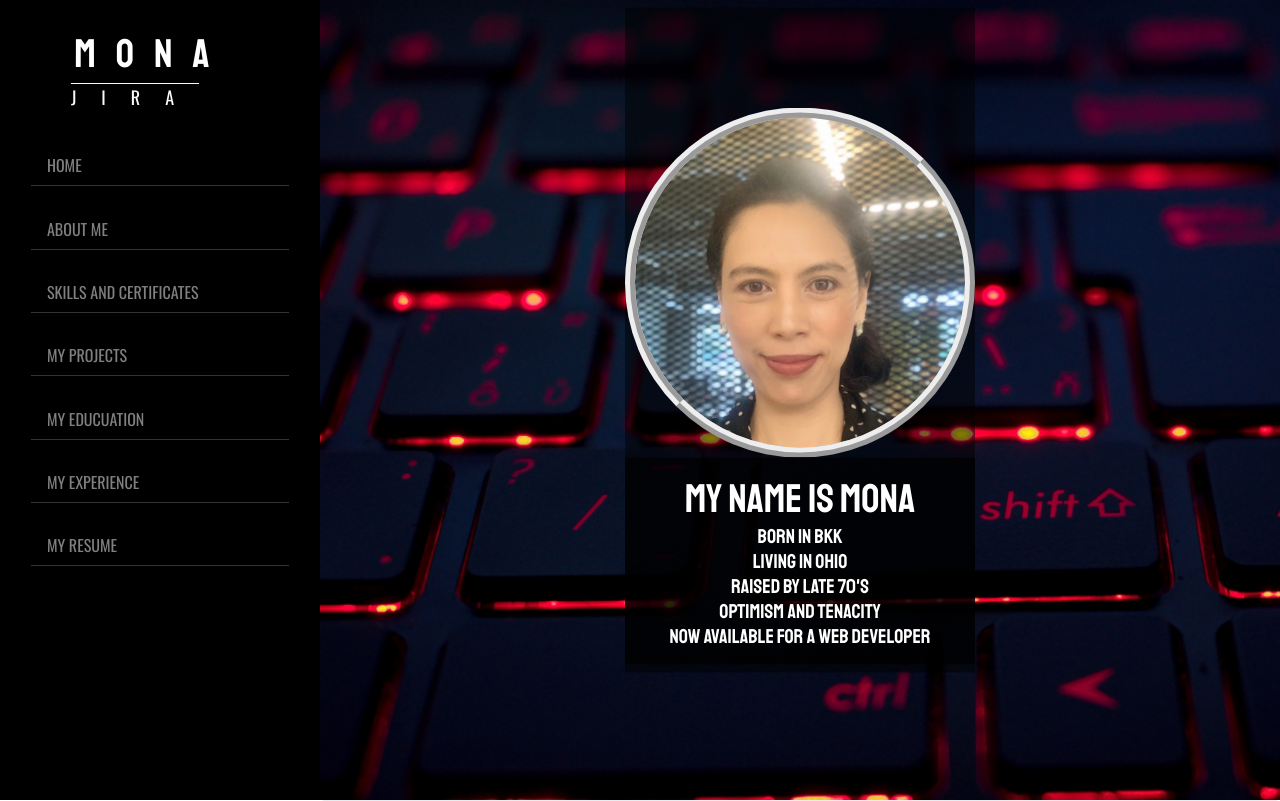
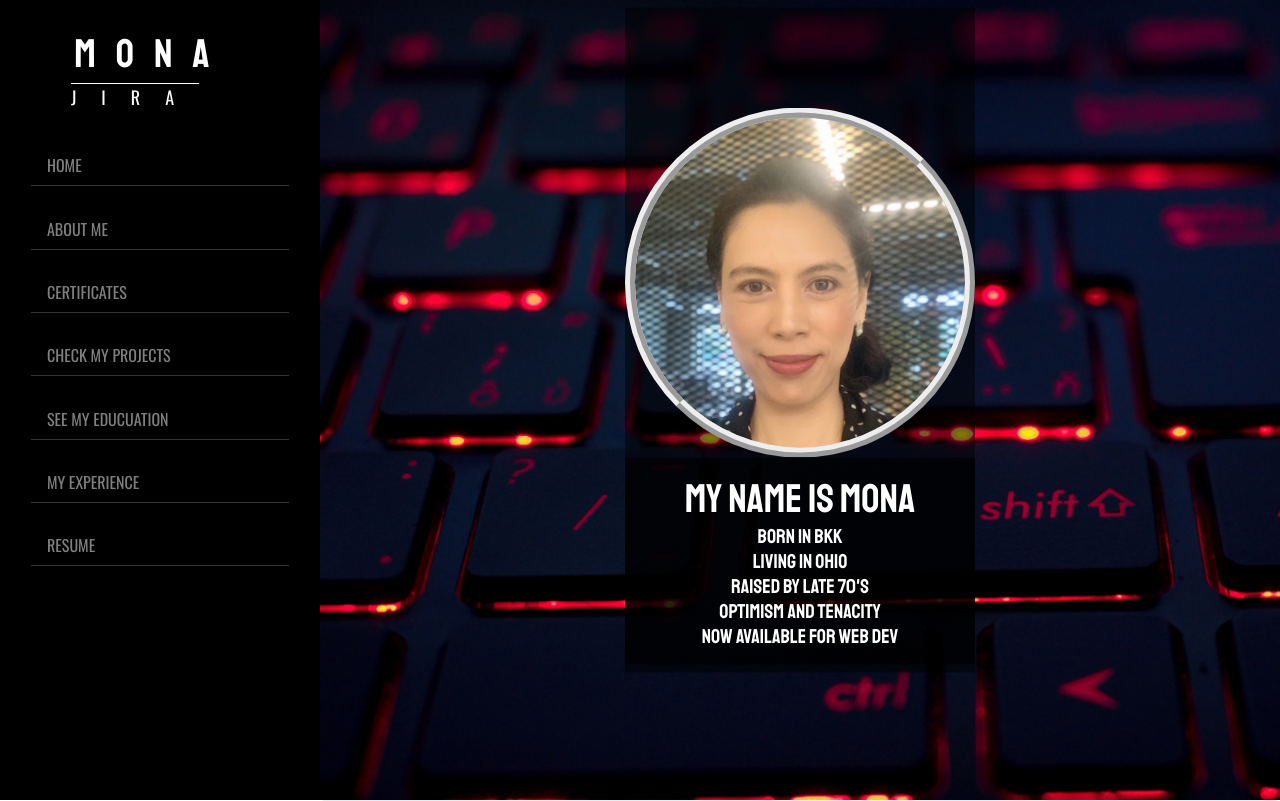
Before and after one commit to monaesthetician/portfolio, a PHP site: page /index.html in a window 1280 px wide. Shown: the top 801 px of the page. Run offline with PHP 8.4, Linux system fonts and the light colour scheme; some libraries are stand-ins or nearby versions; some web fonts are replaced.

Commit message:
updated resume2

```diff
--- a/index.html
+++ b/index.html
@@ -10,7 +10,8 @@
     <link rel="stylesheet" href="https://stackpath.bootstrapcdn.com/bootstrap/4.4.1/css/bootstrap.min.css" integrity="sha384-Vkoo8x4CGsO3+Hhxv8T/Q5PaXtkKtu6ug5TOeNV6gBiFeWPGFN9MuhOf23Q9Ifjh" crossorigin="anonymous">
     <link rel="stylesheet" href="https://cdnjs.cloudflare.com/ajax/libs/font-awesome/4.7.0/css/font-awesome.min.css">
     <link rel="stylesheet" href="./style.css">
-    <link rel="icon" type="image/png" href="./assets/thFlag.ico">
+    <link rel="icon" type="image/png" sizes="32x32" href="./assets/favicon-32x32.png">
+
 
     <title>MONA's Portfolio</title>
 
@@ -32,11 +33,11 @@
                     <div class="d-flex flex-column">
                         <a href="#home" class="nav-item nav-link text-white-50 font-os font-size-16 active">home</a>
                         <a href="https://monaesthetician.github.io/aboutMe/" class="nav-item nav-link text-white-50 font-os font-size-16 active">About me</a>
-                        <a href="#skills" class="nav-item nav-link text-white-50 font-os font-size-16 active">skills and certificates</a>
-                        <a href="#projects" class="nav-item nav-link text-white-50 font-os font-size-16 active">my projects</a>
-                        <a href="#education" class="nav-item nav-link text-white-50 font-os font-size-16 active">my educuation</a>
+                        <a href="#skills" class="nav-item nav-link text-white-50 font-os font-size-16 active">certificates</a>
+                        <a href="#projects" class="nav-item nav-link text-white-50 font-os font-size-16 active">check my projects</a>
+                        <a href="#education" class="nav-item nav-link text-white-50 font-os font-size-16 active">see my educuation</a>
                         <a href="#experience" class="nav-item nav-link text-white-50 font-os font-size-16 active">my experience</a>
-                        <a href="#resume" class="nav-item nav-link text-white-50 font-os font-size-16 active">my Resume</a>
+                        <a href="#resume" class="nav-item nav-link text-white-50 font-os font-size-16 active">Resume</a>
                         <!-- <a href="#footer" class="nav-item nav-link text-white-50 font-os font-size-16 active">Reach me</a> -->
 
                     </div>
@@ -59,7 +60,7 @@
                             <div class="author-img"></div>
                               <h1 class="text-white font-staat font-size-40 text-uppercase py-3">My name is  MONA
                                 <br><p>born in Bkk<br>living in ohio<br>raised by late 70's<br>optimism and tenacity
-                                 <br>now available for a web developer</p></h1>
+                                 <br>now available for web dev</p></h1>
                      </div>
 
                   </div>
@@ -253,7 +254,7 @@
                         <a href="https://www.waltham.ac.uk/"><h4>Waltham Forest College • 2014-2015</h4></a>
                         <p>English for Speaker of Other Languages (ESOL) in London, UK</p>
                     <br>
-                        <a href="https://www.spu.ac.th/"><h4>Bachelors of arts • Sripatum University • 1995 - 1999 </h4></a>
+                        <a href="https://www.spu.ac.th/"><h4>Bachelors of Communications Arts • Sripatum University • 1995 - 1999 </h4></a>
                         <p>Communications/Advertising in Bangkok, Thailand</p>
                       </ul>
                     </div>
@@ -269,14 +270,14 @@
 
                             <ul class="font-ram text-muted mt-3">
                               <h2>Selected experience</h2>
-                                <li>Media agency clients delivering renewable revenue exceeding
-                                    2,000,000 baht per month. Balanced role between hunting new clients and internal coordinator.
-                                    Liaison between the client and graphic designers; determined client needs through an in depth interview process, wrote the print advertisements
-                                    and directed the graphic. Increased the number of accounts 10% with targeted prospecting, referrals and lead
-                                </li>
-                                <li>Ensured that all projects remain on budget and on deadline through effective monitoring</li>
-                                <li>Coordinated with media and creative to develop a proposal that was in-line with the clients goals and objectives</li>
 
+                                  <li>Experience working with corporate brands in Thailand such as Rejoice, Coke, Mama, Head & Shoulders, etc. on outdoor media including transportation wrap, billboard, building wrap to advertise and build clients' brands</li>
+                                  <li>Worked collarboratively with Media Agency clients. Balanced role between hunting new clients and internal coordinator.
+                                    Liaison between the client and graphic designers; determined client's needs through an in depth interview process, wrote for the print advertisements
+                                    and directed the graphic designers.
+                                  </li>
+                                  <li>Ensured that all projects remained on budget and on deadline through effective monitoring</li>
+                                  <li>Coordinated with media and creative teams to develop a proposal that was in line with the client's goals and expectations</li>
                             </ul>
 
                           </div>
--- a/style.css
+++ b/style.css
@@ -1,4 +1,5 @@
- /* step two, set up up global CSS variables */
+
+
 @import url('https://fonts.googleapis.com/css?family=Oswald|Rambla|Staatliches&display=swap');
 
 body{
@@ -22,7 +23,7 @@ p {
     --color-primary: #000000;
     --color-secondary: #ffffff;
     --color-border: #ffffff34;
-    --font-staat: 'Staatliches', cursive;
+    --font-staat: 'Staatliches';
     --font-os:  'Oswald', sans-serif;
     --font-ram: 'Rambla', sans-serif;
 }
@@ -63,7 +64,7 @@ p {
 }
 
 /* #global classes */
- /* step four, add header CSS */
+
 #header{
     position: fixed;
     top: 0;
```
Also changed, not shown: assets/favicon-32x32.png (added), 2 other files.
